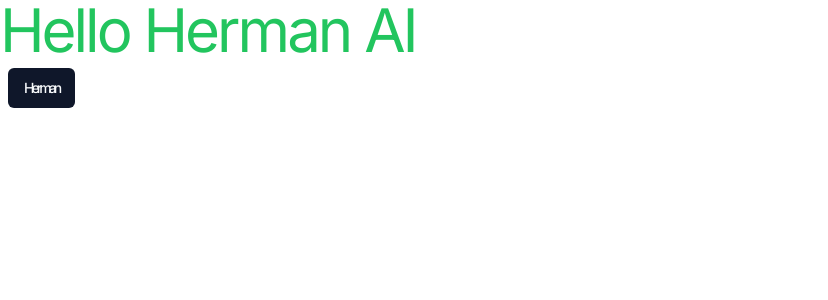
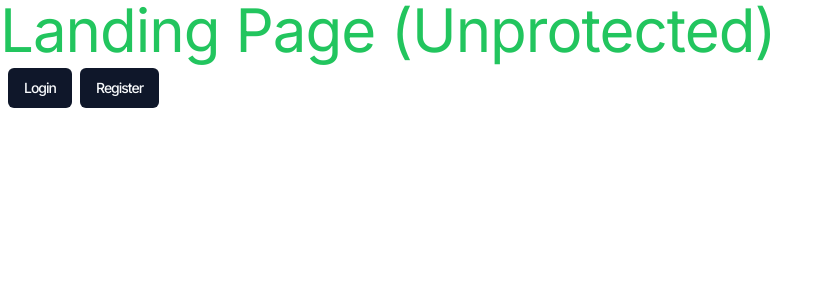
Before and after one commit to andrzej-herman/herman-ai, a Next.js app: page / in a window 1280 px wide. Shown: the top 300 px of the page, without its empty margins (0-828 px from the left). Built offline with nearby package versions, Linux system fonts and the light colour scheme.

Commit message:
Add auth functionality

```diff
--- /dev/null
+++ b/app/(auth)/(routes)/sign-in/[[...sign-in]]/page.tsx
@@ -0,0 +1,5 @@
+import { SignIn } from "@clerk/nextjs";
+
+export default function Page() {
+  return <SignIn />;
+}
--- /dev/null
+++ b/app/(auth)/(routes)/sign-up/[[...sign-up]]/page.tsx
@@ -0,0 +1,5 @@
+import { SignUp } from "@clerk/nextjs";
+
+export default function Page() {
+  return <SignUp />;
+}
--- /dev/null
+++ b/app/(auth)/layout.tsx
@@ -0,0 +1,13 @@
+const AuthLayout = (
+    {children}: {
+        children: React.ReactNode
+    }) => {
+        return (
+            <div className="flex items-center justify-center h-full">
+                {children}
+            </div>
+        )
+
+}
+
+export default AuthLayout;
--- /dev/null
+++ b/app/(dashboard)/(routes)/dashboard/page.tsx
@@ -0,0 +1,14 @@
+import { UserButton } from "@clerk/nextjs";
+
+const DashboardPage = () => {
+  return (
+    <>
+      <div className="text-6xl text-red-500">Dashboard (Protected)</div>
+      <div className="mt-2 ml-2">
+        <UserButton afterSignOutUrl="/" />
+      </div>
+    </>
+  );
+};
+
+export default DashboardPage;
--- /dev/null
+++ b/app/(landing)/page.tsx
@@ -0,0 +1,20 @@
+import { Button } from "@/components/ui/button";
+import Link from "next/link";
+
+const LandingPage = () => {
+  return (
+    <>
+      <div className="text-6xl text-green-500">Landing Page (Unprotected)</div>
+      <div className="mt-2 ml-2">
+        <Link href="sign-in">
+          <Button>Login</Button>
+        </Link>
+        <Link href="sign-up" className="ml-2">
+          <Button>Register</Button>
+        </Link>
+      </div>
+    </>
+  );
+};
+
+export default LandingPage;
--- a/app/globals.css
+++ b/app/globals.css
@@ -6,7 +6,7 @@ html,
 body,
 :root {
   height: 100%;
-  letter-spacing: -3px;
+  letter-spacing: -1px;
 }
 
 @layer base {
--- a/app/layout.tsx
+++ b/app/layout.tsx
@@ -1,22 +1,25 @@
-import './globals.css'
-import type { Metadata } from 'next'
-import { Inter } from 'next/font/google'
+import "./globals.css";
+import type { Metadata } from "next";
+import { Inter } from "next/font/google";
+import { ClerkProvider } from "@clerk/nextjs";
 
-const inter = Inter({ subsets: ['latin'] })
+const inter = Inter({ subsets: ["latin"] });
 
 export const metadata: Metadata = {
-  title: 'Herman AI',
-  description: 'AI platform by Andrzej Herman',
-}
+  title: "Herman AI Portal",
+  description: "AI platform by Andrzej Herman",
+};
 
 export default function RootLayout({
   children,
 }: {
-  children: React.ReactNode
+  children: React.ReactNode;
 }) {
   return (
-    <html lang="en">
-      <body className={inter.className}>{children}</body>
-    </html>
-  )
+    <ClerkProvider>
+      <html lang="en">
+        <body className={inter.className}>{children}</body>
+      </html>
+    </ClerkProvider>
+  );
 }
--- a/app/page.tsx
+++ /dev/null
@@ -1,14 +0,0 @@
-import { Button } from "@/components/ui/button";
-
-const Home = () => {
-  return (
-    <>
-      <div className="text-6xl text-green-500">Hello Herman AI</div>
-      <div className="mt-2 ml-2">
-        <Button>Herman</Button>
-      </div>
-    </>
-  );
-};
-
-export default Home;
--- a/package.json
+++ b/package.json
@@ -9,6 +9,7 @@
     "lint": "next lint"
   },
   "dependencies": {
+    "@clerk/nextjs": "^4.23.1",
     "@radix-ui/react-slot": "^1.0.2",
     "@types/node": "20.4.4",
     "@types/react": "18.2.15",
```
Also changed, not shown: middleware.ts (added, +12 -0 lines), 2 other files (tests, documents, lock files or other folders).
